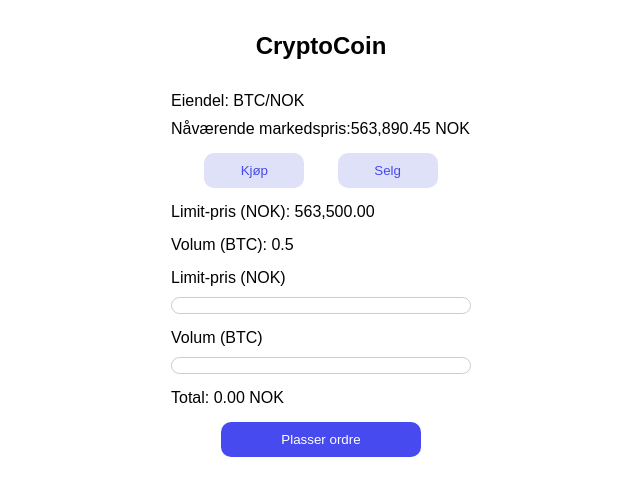
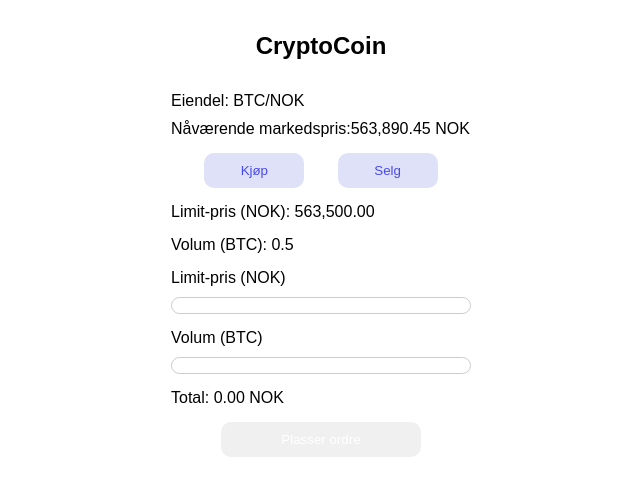
Before and after one commit to AndersKoo/firi_case, a React (Vite) app: page / in a window 1280 px wide. Shown: the top 496 px of the page, without its empty margins (319-959 px from the left). Built offline with nearby package versions, Linux system fonts and the light colour scheme; a web font is replaced by a local one.

Commit message:
orderbtn logic

```diff
--- a/src/layout/Main.tsx
+++ b/src/layout/Main.tsx
@@ -16,6 +16,12 @@ const Main: React.FC = () => {
   const [error, setErrorVolumeMessage] = useState("");
   const [cryptoVolume, setCryptoVolume] = useState("");
   const [limitPrice, setLimitPrice] = useState("");
+
+  // Disabler ordreknapp som default
+  const [limitPriceOrderButtonValidation, setlimitPriceOrderButtonValidation] =
+    useState(true);
+  const [volumeOrderButtonValidation, setvolumeOrderButtonValidation] =
+    useState(true);
 
   const total = Number(cryptoVolume) * Number(limitPrice);
 
@@ -41,15 +47,19 @@ const Main: React.FC = () => {
               switch (validation) {
                 case Validation.APPROVED:
                   setErrorLimitMessage("");
+                  setlimitPriceOrderButtonValidation(false);
                   break;
                 case Validation.EMPTY:
                   setErrorLimitMessage("Ingen verdi er angitt");
+                  setlimitPriceOrderButtonValidation(true);
                   break;
                 case Validation.PARTIALLYFILLED:
                   setErrorLimitMessage("Delvis utfylt");
+                  setlimitPriceOrderButtonValidation(true);
                   break;
                 case Validation.INVALID:
                   setErrorLimitMessage("Ugyldig verdi");
+                  setlimitPriceOrderButtonValidation(true);
                   break;
                 default:
                   setErrorLimitMessage("Ukjent feil");
@@ -73,15 +83,19 @@ const Main: React.FC = () => {
               switch (validation) {
                 case Validation.APPROVED:
                   setErrorVolumeMessage("");
+                  setvolumeOrderButtonValidation(false);
                   break;
                 case Validation.EMPTY:
                   setErrorVolumeMessage("Ingen verdi er angitt");
+                  setvolumeOrderButtonValidation(true);
                   break;
                 case Validation.PARTIALLYFILLED:
                   setErrorVolumeMessage("Delvis utfylt");
+                  setvolumeOrderButtonValidation(true);
                   break;
                 case Validation.INVALID:
                   setErrorVolumeMessage("Ugyldig verdi");
+                  setvolumeOrderButtonValidation(true);
                   break;
                 default:
                   setErrorVolumeMessage("Ukjent feil");
@@ -105,6 +119,10 @@ const Main: React.FC = () => {
           cryptoVolume: cryptoVolume,
           titleSecondary: "Tilbake til oversikt",
         }}
+        button={{
+          limitPriceOrderButtonValidation: limitPriceOrderButtonValidation,
+          volumeOrderButtonValidation: volumeOrderButtonValidation,
+        }}
       />
     </Style>
   );
--- a/src/layout/Order.tsx
+++ b/src/layout/Order.tsx
@@ -9,13 +9,14 @@ import UseModalHook from "../utils/hooks/UseModal";
 import UseButtonsHook from "../utils/hooks/UseButtons";
 
 import { currency, Extension } from "../utils/currency";
-import { OrderObject } from "../utils/type";
+import { ButtonOrderObject, OrderObject } from "../utils/type";
 
 interface IProps {
   data: OrderObject;
+  button: ButtonOrderObject;
 }
 
-const Order: React.FC<IProps> = ({ data }) => {
+const Order: React.FC<IProps> = ({ data, button }) => {
   const total = Number(data?.cryptoVolume) * Number(data?.limitPrice);
 
   const { openModal, closeModal } = UseModalHook();
@@ -23,11 +24,16 @@ const Order: React.FC<IProps> = ({ data }) => {
   const { sellClicked, buyClicked, resetBuyClick, resetSellClick } =
     UseButtonsHook();
 
+  // Hvis bare en av variablene er true / ugyldig verdi, så deaktiveres ordreknappen
+  const orderButtonValidation =
+    button.limitPriceOrderButtonValidation ||
+    button.volumeOrderButtonValidation;
+
   return (
     <Style>
       <button
         className="orderBtn"
-        disabled={false}
+        disabled={orderButtonValidation}
         onClick={() => {
           openModal();
         }}>
--- a/src/utils/type.ts
+++ b/src/utils/type.ts
@@ -22,6 +22,11 @@ export type OrderObject = {
   titleSecondary: string;
 };
 
+export type ButtonOrderObject = {
+  limitPriceOrderButtonValidation: boolean;
+  volumeOrderButtonValidation: boolean;
+};
+
 export type InputObject = {
   title?: string;
   name?: string;
```
